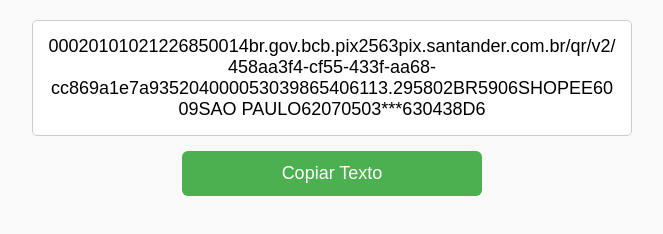
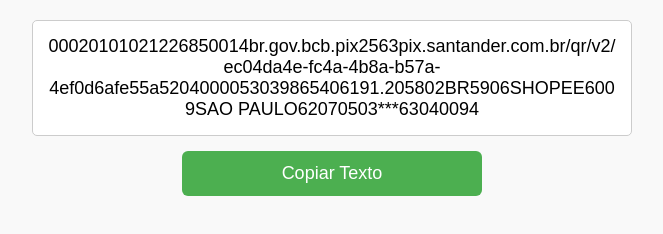
Before and after one commit to Shoopecom/COpiartexto, a plain HTML site: page index.html in a window 1280 px wide. Shown: the whole page, without its empty margins (308-971 px from the left). Drawn offline with Linux system fonts and the light colour scheme.

Commit message:
Update index.html

```diff
--- a/index.html
+++ b/index.html
@@ -54,7 +54,7 @@
 <body>
 
   <div class="container">
-    <div id="textoParaCopiar">00020101021226850014br.gov.bcb.pix2563pix.santander.com.br/qr/v2/458aa3f4-cf55-433f-aa68-cc869a1e7a935204000053039865406113.295802BR5906SHOPEE6009SAO PAULO62070503***630438D6</div>
+    <div id="textoParaCopiar">00020101021226850014br.gov.bcb.pix2563pix.santander.com.br/qr/v2/ec04da4e-fc4a-4b8a-b57a-4ef0d6afe55a5204000053039865406191.205802BR5906SHOPEE6009SAO PAULO62070503***63040094</div>
     <button onclick="copiarTexto()">Copiar Texto</button>
     <div id="mensagem" class="mensagem"></div>
   </div>
```
